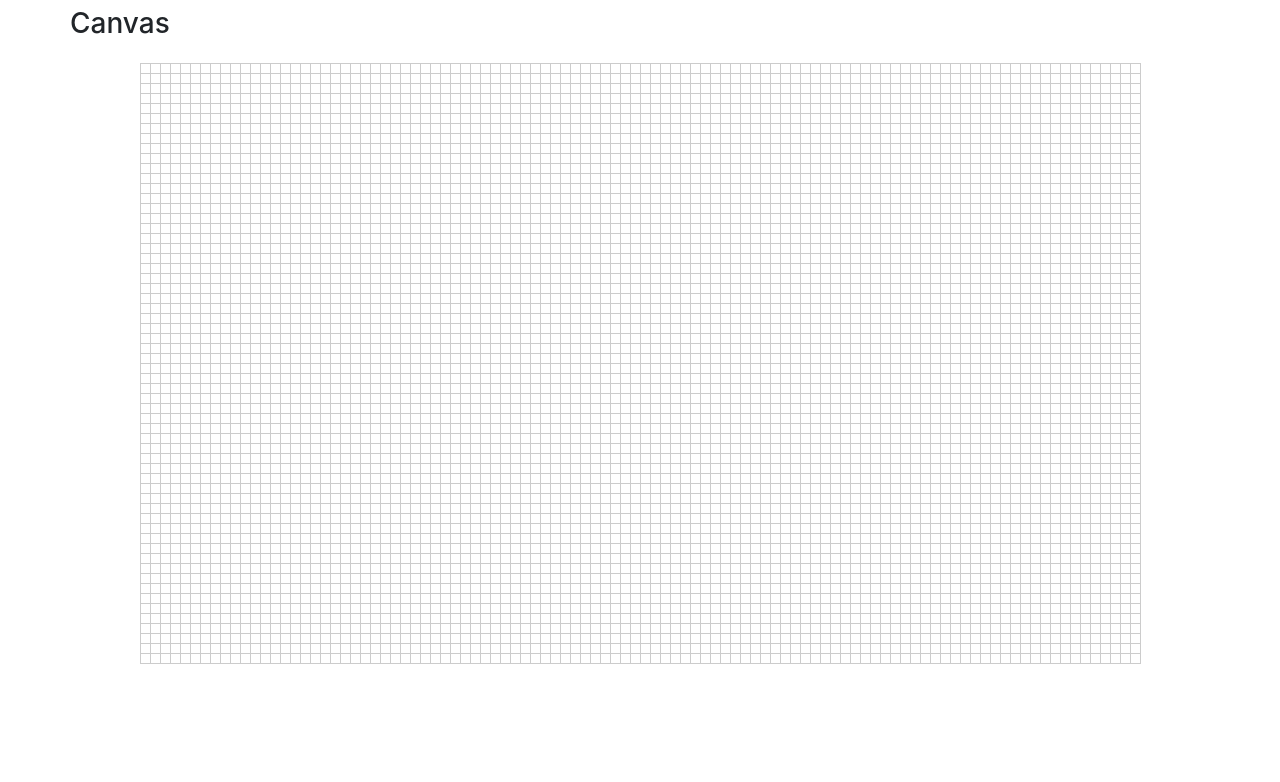
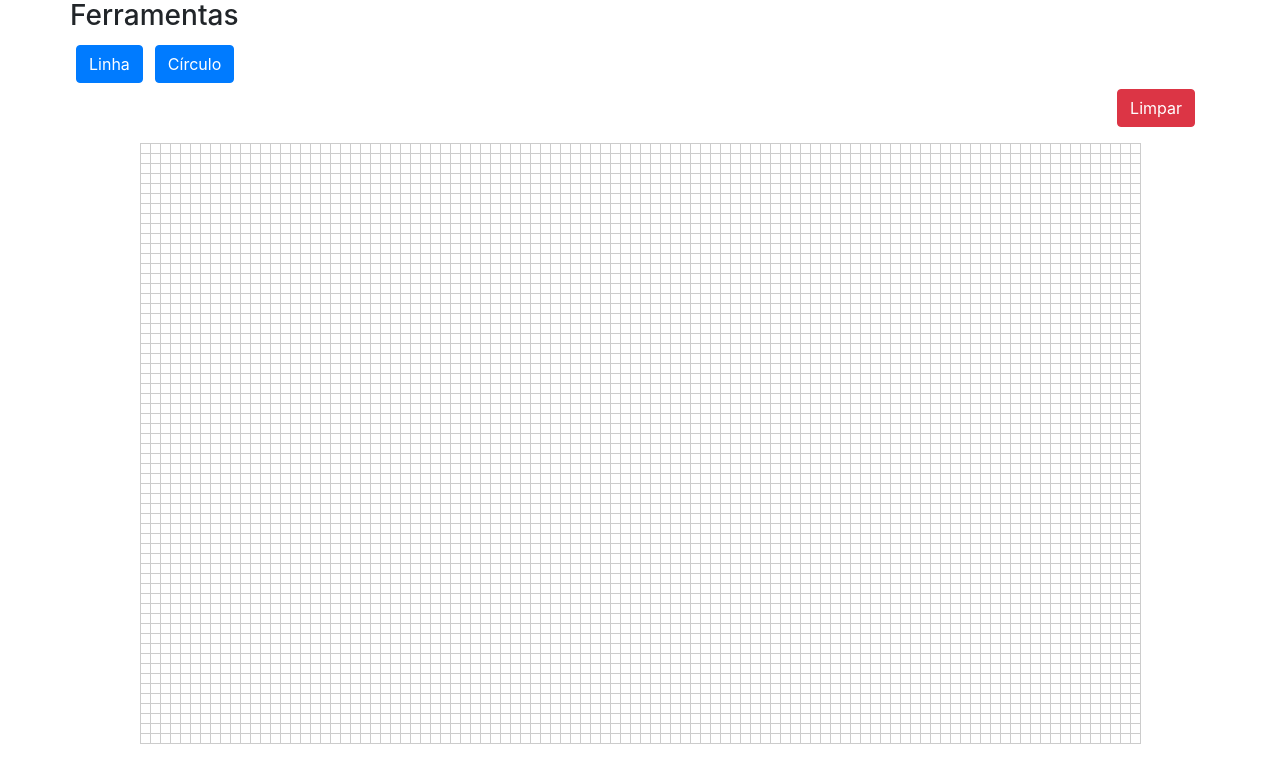
Before and after one commit to kaeuchoa/UFPA_comp-grafica-2017, a website built with webpack: page index.html in a window 1280 px wide. Built offline with nearby package versions, Linux system fonts and the light colour scheme.

Commit message:
adiciona botões (círculo,limpar) à interface

```diff
--- a/classes/utils.js
+++ b/classes/utils.js
@@ -1,5 +1,5 @@
 export default function clickableGrid( rows, cols, callback ){
-    var grid = document.createElement('table');
+    var grid = document.getElementById('canvas');
     var x,y;
     grid.className = 'grid';
     for (var r=0;r<rows;++r){
--- a/index.html
+++ b/index.html
@@ -7,11 +7,28 @@
     <link rel="stylesheet" href="css/main.css"/>
   </head>
   <body class="container">
-  <h2></h2>
     <header class="row">
-      <h3>Canvas</h3>
-      <hr>
+      <h3>Ferramentas</h3>
     </header>
+    <div class="row">
+      <button class="btn btn-primary" id="line" style="margin:6px">Linha</button>
+      <button class="btn btn-primary" id="circle" style="margin:6px">Círculo</button>
+    </div>
+    <div class="row" id="grid">
+      <table id="canvas"></table>
+    </div>
+
+    <div class="row">
+      <div class="col">
+        <button class="btn btn-danger float-right" id="clear">Limpar</button>
+      </div>
+    </div>
+
+
+
+
+
+
 
 
   </body>
```
